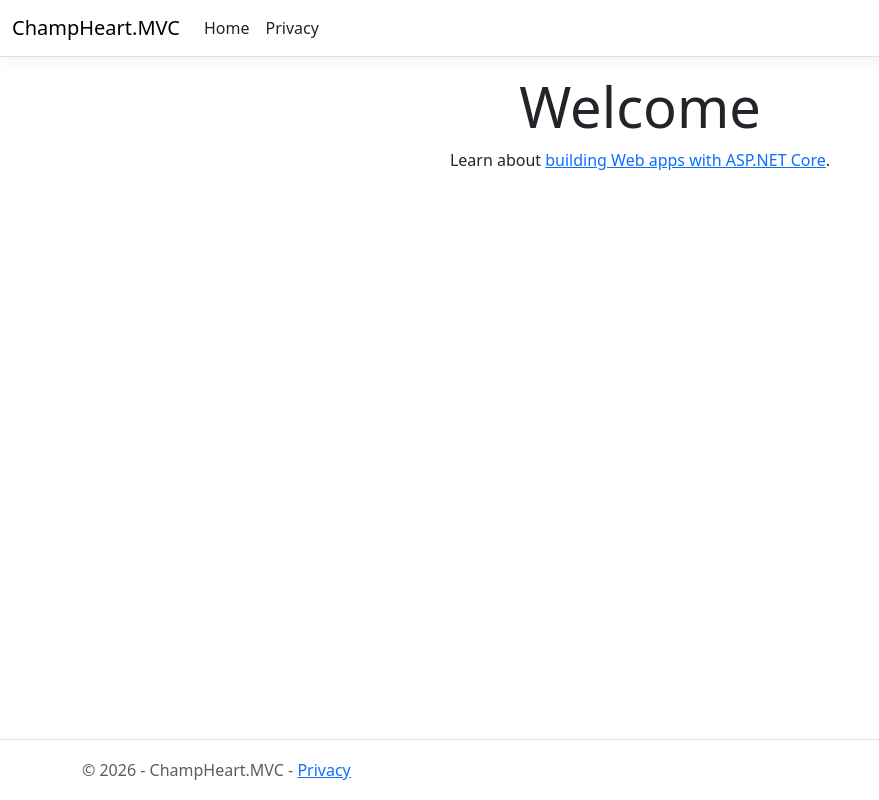
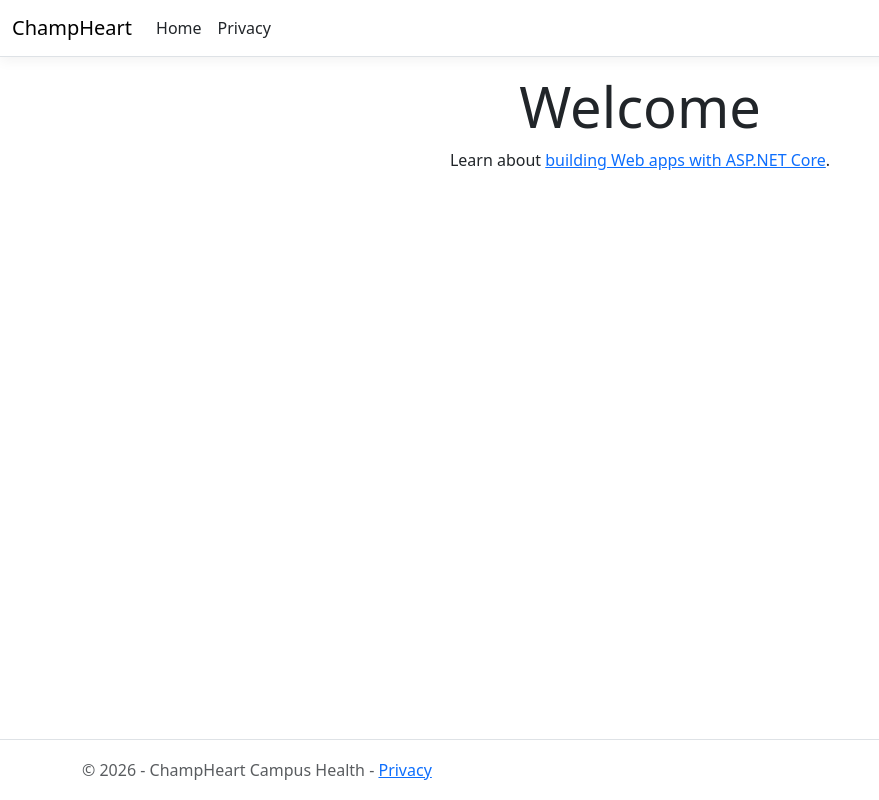
Before and after one commit to Chewquy/ChampHeart, an ASP.NET Core app: page / in a window 1280 px wide. Shown: the whole page, without its empty margins (0-879 px from the left). Run offline with ASP.NET Core 8, Linux system fonts and the light colour scheme; style sheets or scripts are compiled from the project's sources.

Commit message:
chore: configured API base URL in MVC settings and updated site branding

```diff
--- a/ChampHeart.MVC/Views/Shared/_Layout.cshtml
+++ b/ChampHeart.MVC/Views/Shared/_Layout.cshtml
@@ -3,7 +3,7 @@
 <head>
     <meta charset="utf-8" />
     <meta name="viewport" content="width=device-width, initial-scale=1.0" />
-    <title>@ViewData["Title"] - ChampHeart.MVC</title>
+    <title>@ViewData["Title"] - ChampHeart</title>
     <script type="importmap"></script>
     <link rel="stylesheet" href="~/lib/bootstrap/dist/css/bootstrap.min.css" />
     <link rel="stylesheet" href="~/css/site.css" asp-append-version="true" />
@@ -13,7 +13,7 @@
     <header>
         <nav class="navbar navbar-expand-sm navbar-toggleable-sm navbar-light bg-white border-bottom box-shadow mb-3">
             <div class="container-fluid">
-                <a class="navbar-brand" asp-area="" asp-controller="Home" asp-action="Index">ChampHeart.MVC</a>
+                <a class="navbar-brand" asp-area="" asp-controller="Home" asp-action="Index">ChampHeart</a>
                 <button class="navbar-toggler" type="button" data-bs-toggle="collapse" data-bs-target=".navbar-collapse" aria-controls="navbarSupportedContent"
                         aria-expanded="false" aria-label="Toggle navigation">
                     <span class="navbar-toggler-icon"></span>
@@ -39,7 +39,7 @@
 
     <footer class="border-top footer text-muted">
         <div class="container">
-            &copy; 2026 - ChampHeart.MVC - <a asp-area="" asp-controller="Home" asp-action="Privacy">Privacy</a>
+            &copy; 2026 - ChampHeart Campus Health - <a asp-area="" asp-controller="Home" asp-action="Privacy">Privacy</a>
         </div>
     </footer>
     <script src="~/lib/jquery/dist/jquery.min.js"></script>
--- a/ChampHeart.MVC/appsettings.json
+++ b/ChampHeart.MVC/appsettings.json
@@ -1,4 +1,7 @@
 {
+  "ApiSettings": {
+    "BaseUrl": "http://localhost:5274/"
+  },
   "Logging": {
     "LogLevel": {
       "Default": "Information",
```
Also changed, not shown: ChampHeart.MVC/ChampHeart.MVC.csproj.
